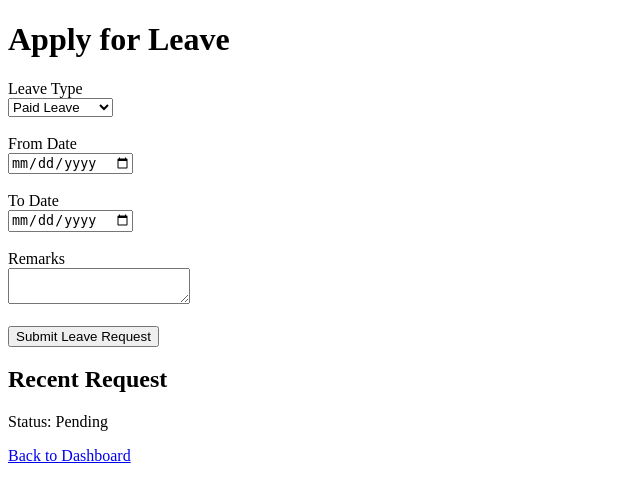
After one commit to manuarunmozhy/nmit-hackathon-mvn, a Flask app: page /leave in a window 1280 px wide. The commit adds this page. Shown: the top 502 px of the page, without its empty margins (0-640 px from the left). Run offline with Flask 3, Linux system fonts and the light colour scheme.

Commit message:
Hour 4: Added employee profile attendance leave payroll and admin approvals

```diff
--- a/app.py
+++ b/app.py
@@ -40,5 +40,20 @@ def attendance():
     return render_template("attendance.html")
 
 
+@app.route("/leave")
+def leave():
+    return render_template("leave.html")
+
+
+@app.route("/payroll")
+def payroll():
+    return render_template("payroll.html")
+
+
+@app.route("/leave-approvals")
+def leave_approvals():
+    return render_template("leave_approvals.html")
+
+
 if __name__ == "__main__":
     app.run(debug=True)
--- /dev/null
+++ b/templates/leave.html
@@ -0,0 +1,44 @@
+<!DOCTYPE html>
+<html>
+<head>
+    <title>Apply for Leave</title>
+</head>
+<body>
+
+<h1>Apply for Leave</h1>
+
+<form>
+    <label>Leave Type</label><br>
+    <select>
+        <option>Paid Leave</option>
+        <option>Sick Leave</option>
+        <option>Unpaid Leave</option>
+    </select>
+
+    <br><br>
+
+    <label>From Date</label><br>
+    <input type="date">
+
+    <br><br>
+
+    <label>To Date</label><br>
+    <input type="date">
+
+    <br><br>
+
+    <label>Remarks</label><br>
+    <textarea></textarea>
+
+    <br><br>
+
+    <button type="submit">Submit Leave Request</button>
+</form>
+
+<h2>Recent Request</h2>
+<p>Status: Pending</p>
+
+<a href="/employee">Back to Dashboard</a>
+
+</body>
+</html>
```
Also changed, not shown: templates/admin_dashboard.html (+8 -3 lines), templates/leave_approvals.html (added, +22 -0 lines), templates/payroll.html (added, +21 -0 lines).
